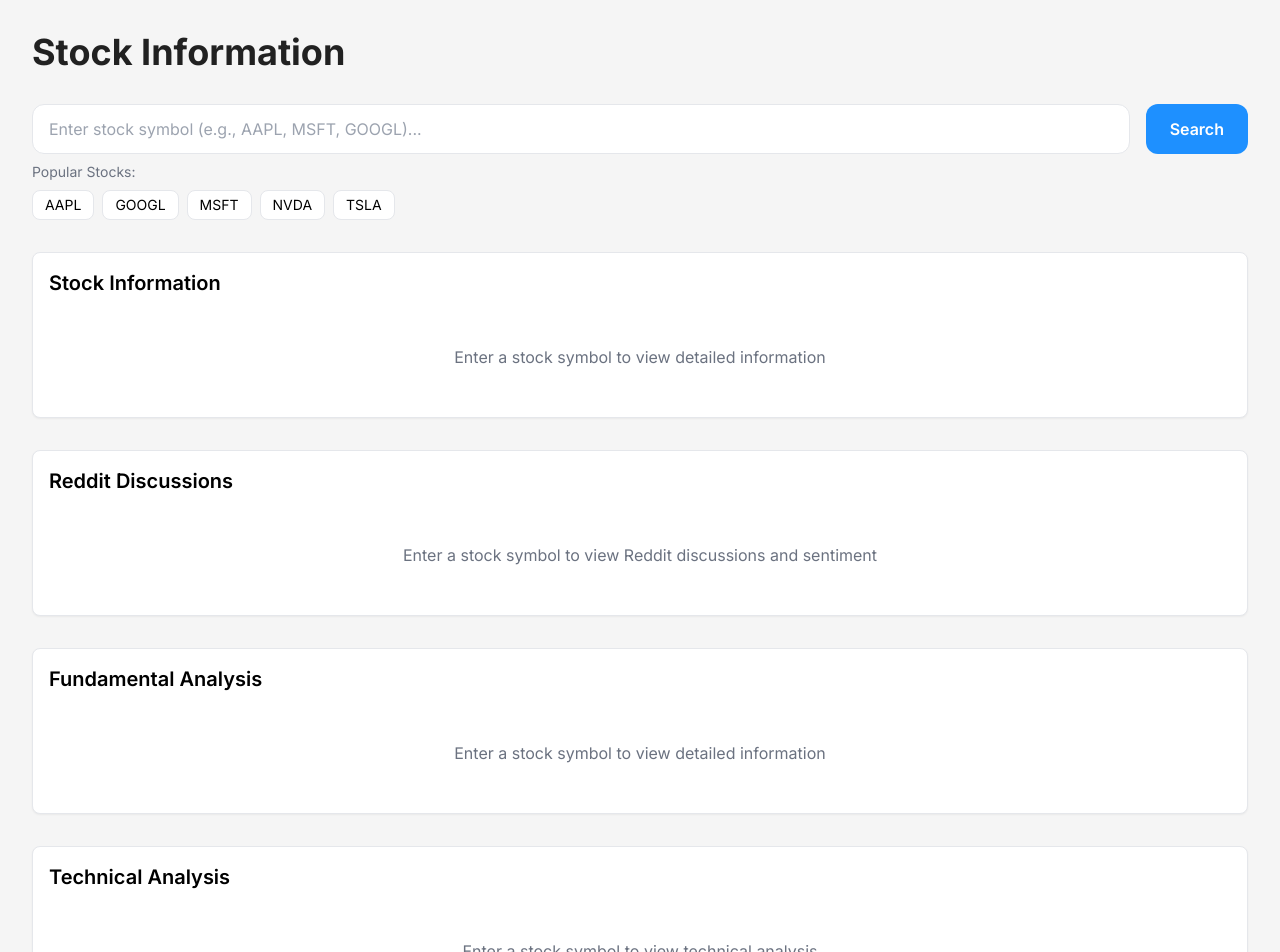
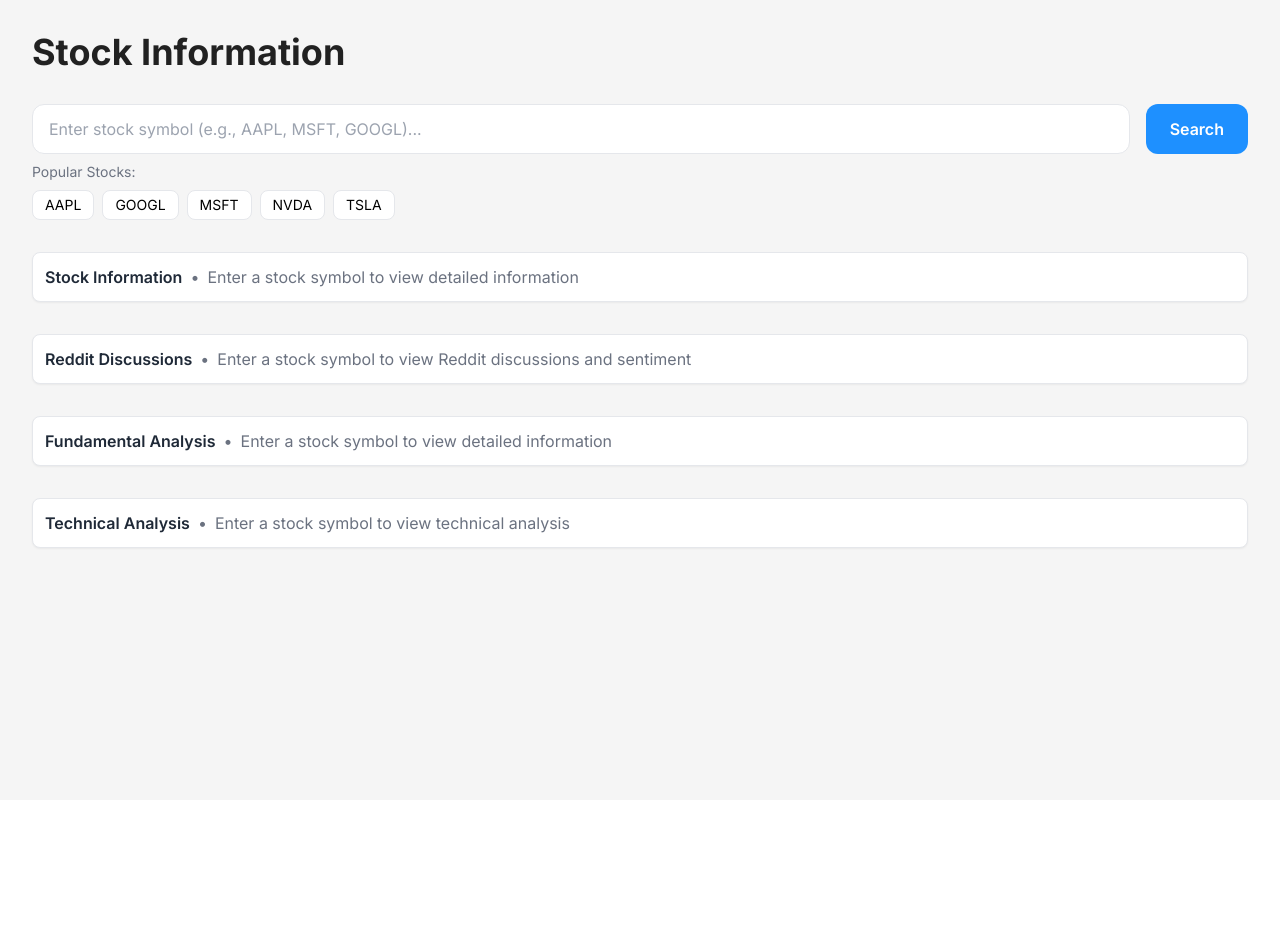
Before and after one commit to nadav2051/Investigator, a Next.js app: page / in a window 1280 px wide. Shown: the top 952 px of the page. After the commit the page ends 800 px from the top, so only its background shows below. Built offline with nearby package versions, Linux system fonts and the light colour scheme; no server answers.

Commit message:
feat: Add shared ContainerEmptyState component and use it across all containers

```diff
--- /dev/null
+++ b/components/ContainerEmptyState.tsx
@@ -0,0 +1,23 @@
+import React from 'react';
+
+interface ContainerEmptyStateProps {
+  title: string;
+  message?: string;
+}
+
+const ContainerEmptyState: React.FC<ContainerEmptyStateProps> = ({
+  title,
+  message = "Enter a stock symbol to view detailed information"
+}) => {
+  return (
+    <div className="p-3 border rounded-lg shadow-sm bg-white">
+      <div className="text-gray-500 flex items-center gap-2">
+        <span className="font-semibold text-gray-800">{title}</span>
+        <span>•</span>
+        <span>{message}</span>
+      </div>
+    </div>
+  );
+};
+
+export default ContainerEmptyState;
--- a/containers/FundamentalAnalysisContainer/index.tsx
+++ b/containers/FundamentalAnalysisContainer/index.tsx
@@ -6,6 +6,7 @@ import FinancialStatementsCard from './components/FinancialStatementsCard';
 import EarningsCard from './components/EarningsCard';
 import LoadingOverlay from '../../components/LoadingOverlay';
 import ContainerHeader from '../../components/ContainerHeader';
+import ContainerEmptyState from '../../components/ContainerEmptyState';
 import { ContainerProps, ContainerComponent } from '../../types/container';
 
 const FundamentalAnalysisContainer: React.FC<ContainerProps> = ({ searchQuery }) => {
@@ -60,14 +61,7 @@ const FundamentalAnalysisContainer: React.FC<ContainerProps> = ({ searchQuery })
   }, [searchQuery]);
 
   if (!searchQuery) {
-    return (
-      <div className="p-4 border rounded-lg shadow-sm bg-white">
-        <h2 className="text-xl font-semibold mb-4">Fundamental Analysis</h2>
-        <div className="text-gray-500 text-center py-8">
-          Enter a stock symbol to view detailed information
-        </div>
-      </div>
-    );
+    return <ContainerEmptyState title="Fundamental Analysis" />;
   }
 
   return (
--- a/containers/RedditContainer/index.tsx
+++ b/containers/RedditContainer/index.tsx
@@ -5,6 +5,7 @@ import RedditDisplay from './components/RedditDisplay';
 import LoadingOverlay from '../../components/LoadingOverlay';
 import LoadingSpinner from '../../components/LoadingSpinner';
 import ContainerHeader from '../../components/ContainerHeader';
+import ContainerEmptyState from '../../components/ContainerEmptyState';
 import { AskAI } from '../../components/AskAI';
 
 const RedditContainer: React.FC<ContainerProps> = ({ searchQuery }) => {
@@ -124,14 +125,7 @@ const RedditContainer: React.FC<ContainerProps> = ({ searchQuery }) => {
   }, [searchQuery]);
 
   if (!searchQuery) {
-    return (
-      <div className="p-4 border rounded-lg shadow-sm bg-white">
-        <h2 className="text-xl font-semibold mb-4">Reddit Discussions</h2>
-        <div className="text-gray-500 text-center py-8">
-          Enter a stock symbol to view Reddit discussions and sentiment
-        </div>
-      </div>
-    );
+    return <ContainerEmptyState title="Reddit Discussions" message="Enter a stock symbol to view Reddit discussions and sentiment" />;
   }
 
   return (
--- a/containers/TechnicalAnalysisContainer/index.tsx
+++ b/containers/TechnicalAnalysisContainer/index.tsx
@@ -4,6 +4,7 @@ import { TechnicalAnalysisData } from './types';
 import { calculateIndicators } from './utils';
 import { LoadingSpinner } from '../../components/LoadingSpinner';
 import ContainerHeader from '../../components/ContainerHeader';
+import ContainerEmptyState from '../../components/ContainerEmptyState';
 import IndicatorCard from './components/IndicatorCard';
 import type { ContainerProps } from '../../types/container';
 import { AskAI } from '../../components/AskAI';
@@ -207,14 +208,7 @@ const TechnicalAnalysisContainer: React.FC<ContainerProps> = ({ searchQuery }) =
   }, [isCollapsed]);
 
   if (!searchQuery) {
-    return (
-      <div className="p-4 border rounded-lg shadow-sm bg-white">
-        <h2 className="text-xl font-semibold mb-4">Technical Analysis</h2>
-        <div className="text-gray-500 text-center py-8">
-          Enter a stock symbol to view technical analysis
-        </div>
-      </div>
-    );
+    return <ContainerEmptyState title="Technical Analysis" message="Enter a stock symbol to view technical analysis" />;
   }
 
   return (
--- a/containers/YahooFinanceContainer/index.tsx
+++ b/containers/YahooFinanceContainer/index.tsx
@@ -6,6 +6,7 @@ import StockDisplay from './components/StockDisplay';
 import LoadingOverlay from '../../components/LoadingOverlay';
 import { LoadingSpinner } from '../../components/LoadingSpinner';
 import ContainerHeader from '../../components/ContainerHeader';
+import ContainerEmptyState from '../../components/ContainerEmptyState';
 import { AskAI } from '../../components/AskAI';
 
 const YahooFinanceContainer: React.FC<ContainerProps> = ({ searchQuery }) => {
@@ -48,14 +49,7 @@ const YahooFinanceContainer: React.FC<ContainerProps> = ({ searchQuery }) => {
   }, [searchQuery]);
 
   if (!searchQuery) {
-    return (
-      <div className="p-4 border rounded-lg shadow-sm bg-white">
-        <h2 className="text-xl font-semibold mb-4">Stock Information</h2>
-        <div className="text-gray-500 text-center py-8">
-          Enter a stock symbol to view detailed information
-        </div>
-      </div>
-    );
+    return <ContainerEmptyState title="Stock Information" />;
   }
 
   return (
```
